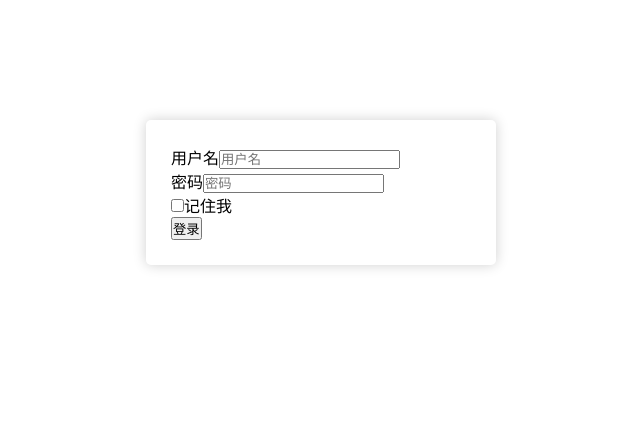
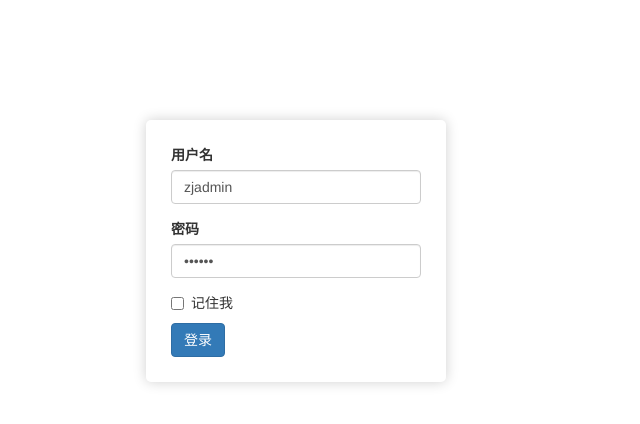
Before and after one commit to JaxBBLL/react-admin, a React app: page /#/login in a window 1280 px wide. Shown: the top 424 px of the page, without its empty margins (344-984 px from the left). Built offline with nearby package versions, Linux system fonts and the light colour scheme.

Commit message:
login fix

```diff
--- a/config/webpackDevServer.config.js
+++ b/config/webpackDevServer.config.js
@@ -1,4 +1,4 @@
-'use strict';
+
 
 const errorOverlayMiddleware = require('react-dev-utils/errorOverlayMiddleware');
 const noopServiceWorkerMiddleware = require('react-dev-utils/noopServiceWorkerMiddleware');
@@ -27,8 +27,8 @@ module.exports = function(proxy, allowedHost) {
     // So we will disable the host check normally, but enable it if you have
     // specified the `proxy` setting. Finally, we let you override it if you
     // really know what you're doing with a special environment variable.
-    disableHostCheck:
-      !proxy || process.env.DANGEROUSLY_DISABLE_HOST_CHECK === 'true',
+    // disableHostCheck:!proxy || process.env.DANGEROUSLY_DISABLE_HOST_CHECK === 'true',
+    disableHostCheck: true,
     // Enable gzip compression of generated files.
     compress: true,
     // Silence WebpackDevServer's own logs since they're generally not useful.
--- a/public/index.html
+++ b/public/index.html
@@ -7,6 +7,7 @@
     <link rel="manifest" href="%PUBLIC_URL%/manifest.json">
     <link rel="shortcut icon" href="%PUBLIC_URL%/favicon.ico">
     <title>Jax Admin</title>
+    <link href="https://cdn.bootcss.com/bootstrap/3.3.7/css/bootstrap.min.css" rel="stylesheet">
   </head>
   <body>
     <div id="root"></div>
--- a/src/Login.js
+++ b/src/Login.js
@@ -1,37 +1,71 @@
-import React, { Component } from 'react';
+import React, {Component} from 'react';
 import http from 'common/http';
 
 export default class Login extends Component {
+  constructor(props) {
+    super(props);
+    this.state = {
+      userName: 'zjadmin',
+      password: '123456',
+      captcha: ''
+    }
+  }
+  handle(prop, e) {
+    const value = e.target.value;
+    this.setState({[prop]: value})
+  }
   loginSubmit() {
     console.log('login')
-    const send = {
-      userName: 'zjadmin',
-      password: 123456,
+    http.post('/api/v1/admin/login', {
+      userName: this.state.userName,
+      password: this.state.password,
       captcha: 1234
-    }
-    http.post('/api/v1/admin/login', send)
-    .then(res => {
+    }).then(res => {
       console.log(res)
+      if(res.success) {
+        this.props.history.push('/detail')
+      }
     })
   }
   render() {
     return (
       <div className="login-wrap">
-        <form onSubmit={(e) => {e.preventDefault();return false;}}>
+        <form
+          onSubmit={(e) => {
+          e.preventDefault();
+          return false;
+        }}>
           <div className="form-group">
             <label htmlFor="userName">用户名</label>
-            <input type="text" className="form-control" id="userName" placeholder="用户名"/>
+            <input
+              type="text"
+              className="form-control"
+              id="userName"
+              onChange={this.handle.bind(this, 'userName')}
+              value={this.state.userName}
+              placeholder="用户名"/>
           </div>
           <div className="form-group">
             <label htmlFor="password">密码</label>
-            <input type="password" className="form-control" id="password" placeholder="密码"/>
+            <input
+              type="password"
+              className="form-control"
+              id="password"
+              onChange={this.handle.bind(this, 'password')}
+              value={this.state.password}
+              placeholder="密码"/>
           </div>
           <div className="checkbox">
             <label>
               <input type="checkbox"/>记住我
             </label>
           </div>
-          <button type="button" className="btn btn-primary" onClick={this.loginSubmit.bind(this)}>登录</button>
+          <button
+            type="button"
+            className="btn btn-primary"
+            onClick={this
+            .loginSubmit
+            .bind(this)}>登录</button>
         </form>
       </div>
     )
```
Also changed, not shown: package.json (+9 -0 lines).
